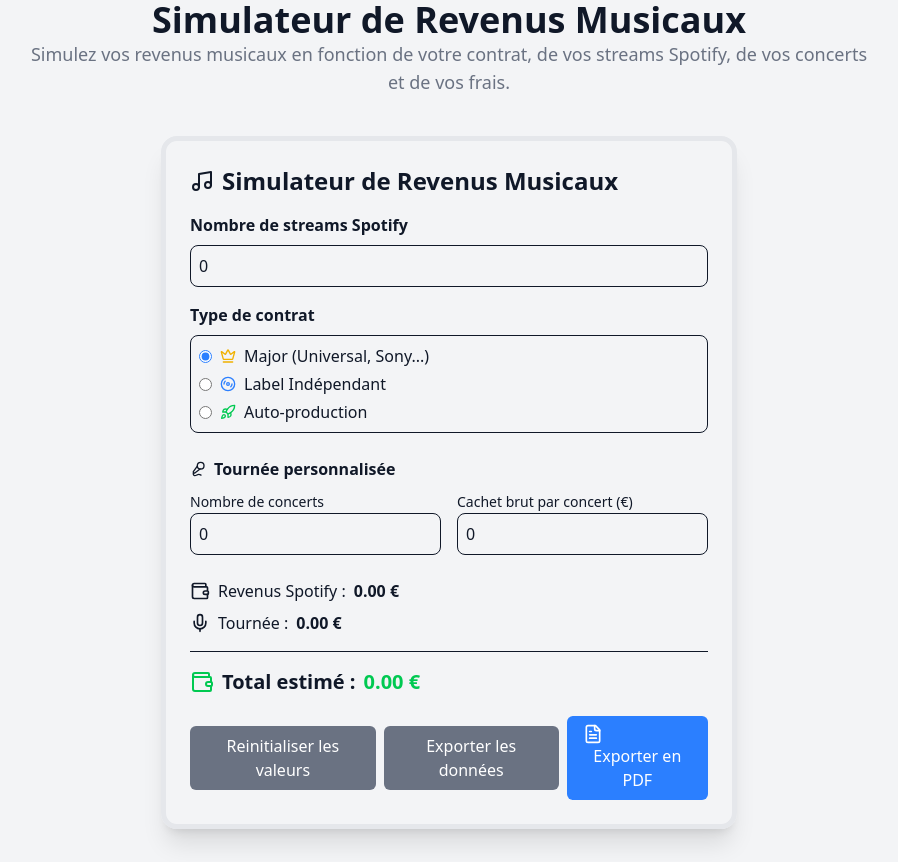
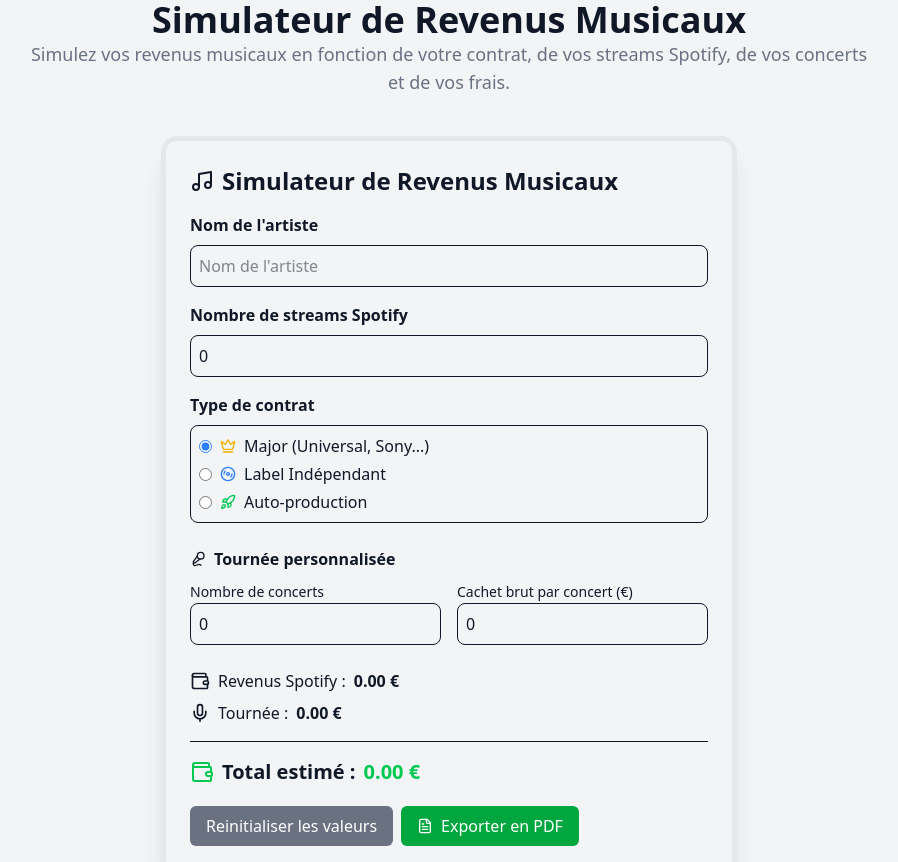
Before and after one commit to JoeLeDev/MusicRevenues, a React (Vite) app: page / in a window 1280 px wide. Shown: the top 862 px of the page, without its empty margins (191-1089 px from the left). Built offline with nearby package versions, Linux system fonts and the light colour scheme.

Commit message:
Intégration pdf générator

```diff
--- a/src/pages/Music.jsx
+++ b/src/pages/Music.jsx
@@ -35,7 +35,7 @@ export default function MusicRevenueSimulator() {
   const [streams, setStreams] = useState(0);
   const [contract, setContract] = useState('major');
   const [showContracts, setShowContracts] = useState(false);
-
+  const [artistName, setArtistName] = useState('');
   // Tournée personnalisée
   const [concerts, setConcerts] = useState(0);
   const [cachetBrut, setCachetBrut] = useState(0);
@@ -100,6 +100,7 @@ export default function MusicRevenueSimulator() {
 
     doc.setFontSize(12);
     doc.setFont('helvetica', 'normal');
+    doc.text(`Nom de l'artiste: ${artistName}`, 20, 75);
     doc.text(`Streams Spotify: ${streams.toLocaleString('fr-FR')}`, 20, 80);
     doc.text(`Type de contrat: ${getContractLabel(contract)}`, 20, 95);
     doc.text(`Nombre de concerts: ${concerts}`, 20, 110);
@@ -140,12 +141,20 @@ export default function MusicRevenueSimulator() {
         <h1 className="text-2xl font-bold text-gray-900 dark:text-white">Simulateur de Revenus Musicaux</h1>
       </div>
 
+      <label className="block mb-2 font-semibold">Nom de l'artiste</label>
+      <input
+      type='text'
+      className="w-full p-2 rounded-lg border dark:bg-gray-800 mb-4"
+        value={artistName}
+      placeholder="Nom de l'artiste"
+      onChange={(e) => setArtistName(e.target.value)}
+      />
       <label className="block mb-2 font-semibold">Nombre de streams Spotify</label>
       <input
         type="number"
         className="w-full p-2 rounded-lg border dark:bg-gray-800"
         value={streams}
-        placeholder="Veuillez entrer le nombre d'auditeurs sur Spotify de l'artiste"
+        placeholder="Nombre de streams Spotify"
         onChange={(e) => setStreams(parseInt(e.target.value))}
         min={0}
         />
@@ -213,31 +222,13 @@ export default function MusicRevenueSimulator() {
           Total estimé : <span className="text-green-500">{totalRevenue.toFixed(2)} €</span>
         </p>
         </div>
-        <div className="flex items-center gap-2 mt-5">
+        <div className="flex flex-col sm:flex-row items-center justify-start gap-2 mt-5">
 
-        <button className="bg-gray-500 text-white px-4 py-2 rounded-md" onClick={() => window.location.reload()}>
+        <button className="bg-gray-500 text-white px-4 py-2 rounded-md w-full sm:w-auto" onClick={() => window.location.reload()}>
           Reinitialiser les valeurs
         </button>
-            <button className="bg-gray-500 text-white px-4 py-2 rounded-md" onClick={() => {
-                const data = {
-                    streams,
-                    contract,
-                    concerts,
-                    cachetBrut,
-                    totalRevenue
-                };
-                const json = JSON.stringify(data);
-                const blob = new Blob([json], { type: 'application/json' });
-                const url = URL.createObjectURL(blob);
-                const a = document.createElement('a');
-                a.href = url;
-                a.download = 'data.json';
-                a.click();
-                URL.revokeObjectURL(url);
-            }}>
-        Exporter les données</button>
-        <button className="bg-blue-500 text-white px-4 py-2 rounded-md" onClick={exportToPDF}>
-          <FileText className="w-5 h-5 mr-2" /> Exporter en PDF
+        <button className="bg-green-600 text-white px-4 py-2 rounded-md w-full sm:w-auto flex items-center justify-center" onClick={exportToPDF}>
+          <FileText className="w-4 h-4 mr-2" /> Exporter en PDF
         </button>
         </div>
     </div>
```
